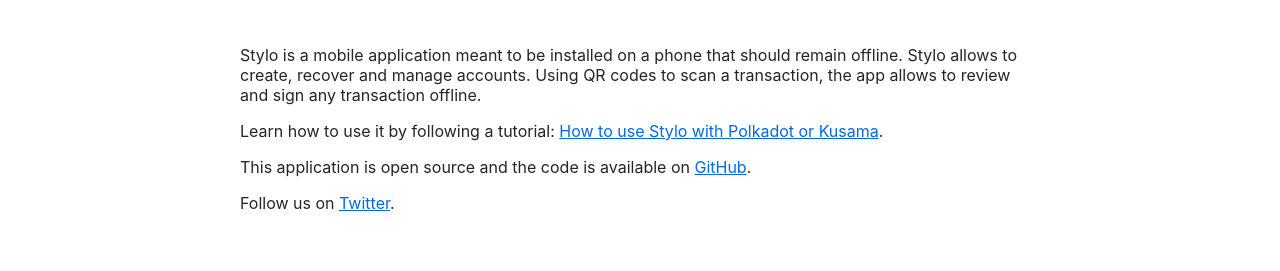
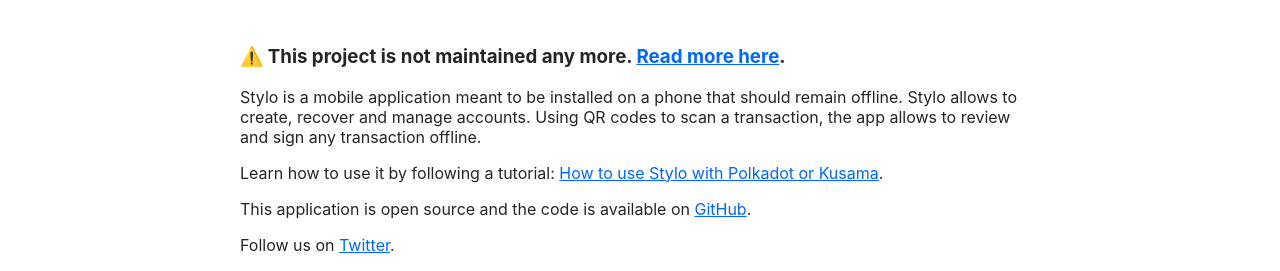
Before and after one commit to stylo-app/website, a plain HTML site: page index.html in a window 1280 px wide. Shown: the part 809-1080 px from the top of the page. Before the commit the page ends 1038 px from the top, so only its background shows below. Drawn offline with Linux system fonts and the light colour scheme.

Commit message:
Update index.html

```diff
--- a/index.html
+++ b/index.html
@@ -231,6 +231,7 @@
         </a>
       </div>
 
+      <h3>⚠️ This project is not maintained any more. <a target="_blank" href="https://github.com/stylo-app/stylo#%EF%B8%8F-this-project-is-not-maintained-any-more">Read more here</a>.</h3>
       <p>
         Stylo is a mobile application meant to be installed on a phone that should remain offline. Stylo allows to create, recover and manage accounts. Using QR codes to scan a transaction, the app allows to review and sign any transaction offline.
       </p>
```
